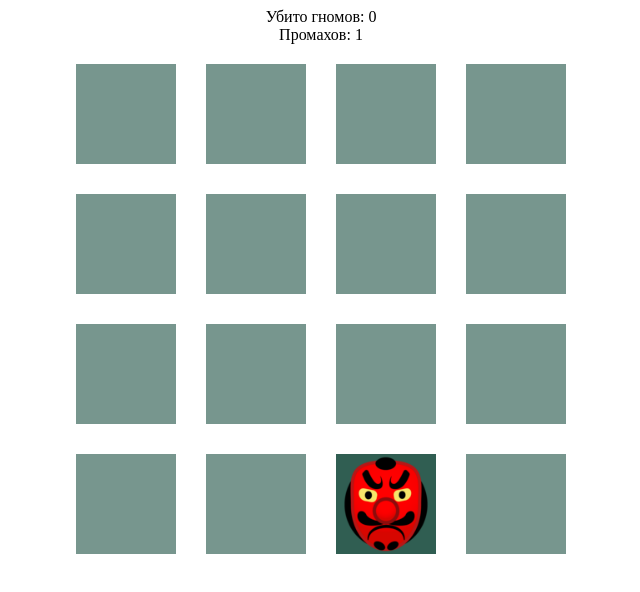
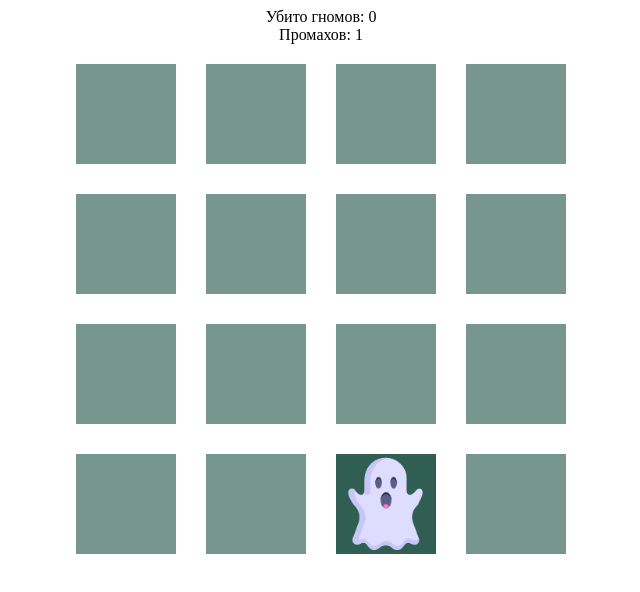
Before and after one commit to Olga-Ryzhova/events, a website built with webpack: page src/index.html in a window 1280 px wide. Shown: the whole page, without its empty margins (319-959 px from the left). Built offline with nearby package versions, Linux system fonts and the light colour scheme.

Commit message:
first commit

```diff
--- a/src/css/style.css
+++ b/src/css/style.css
@@ -14,7 +14,7 @@
 }
 
 .gnome_has-mole {
-  background-image: url('../img/gnome.png');
+  background-image: url('../img/gnome2.png');
   background-position: center center;
   background-repeat: no-repeat;
   background-size: contain;
```
Also changed, not shown: src/img/gnome2.png (added).
